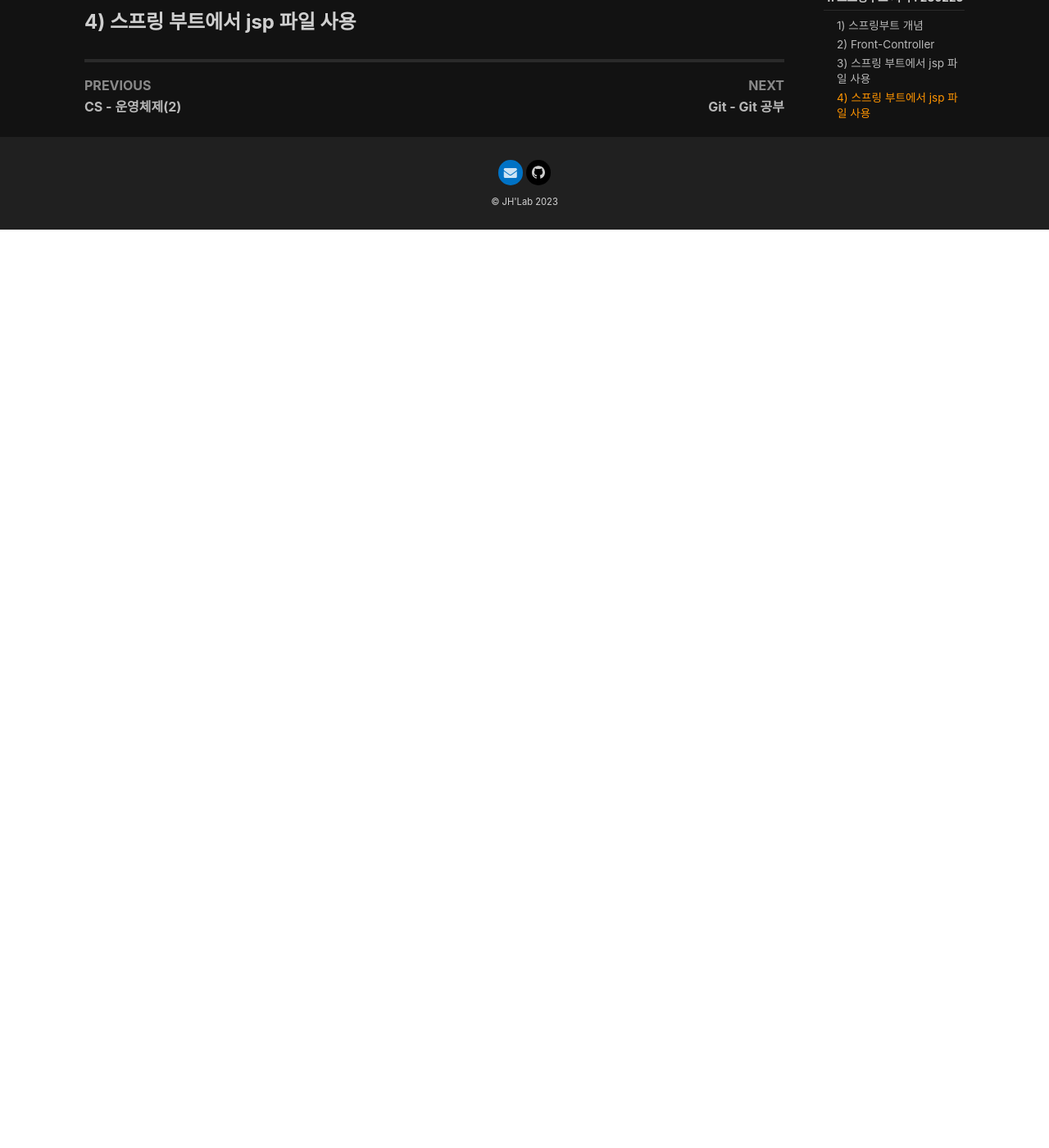
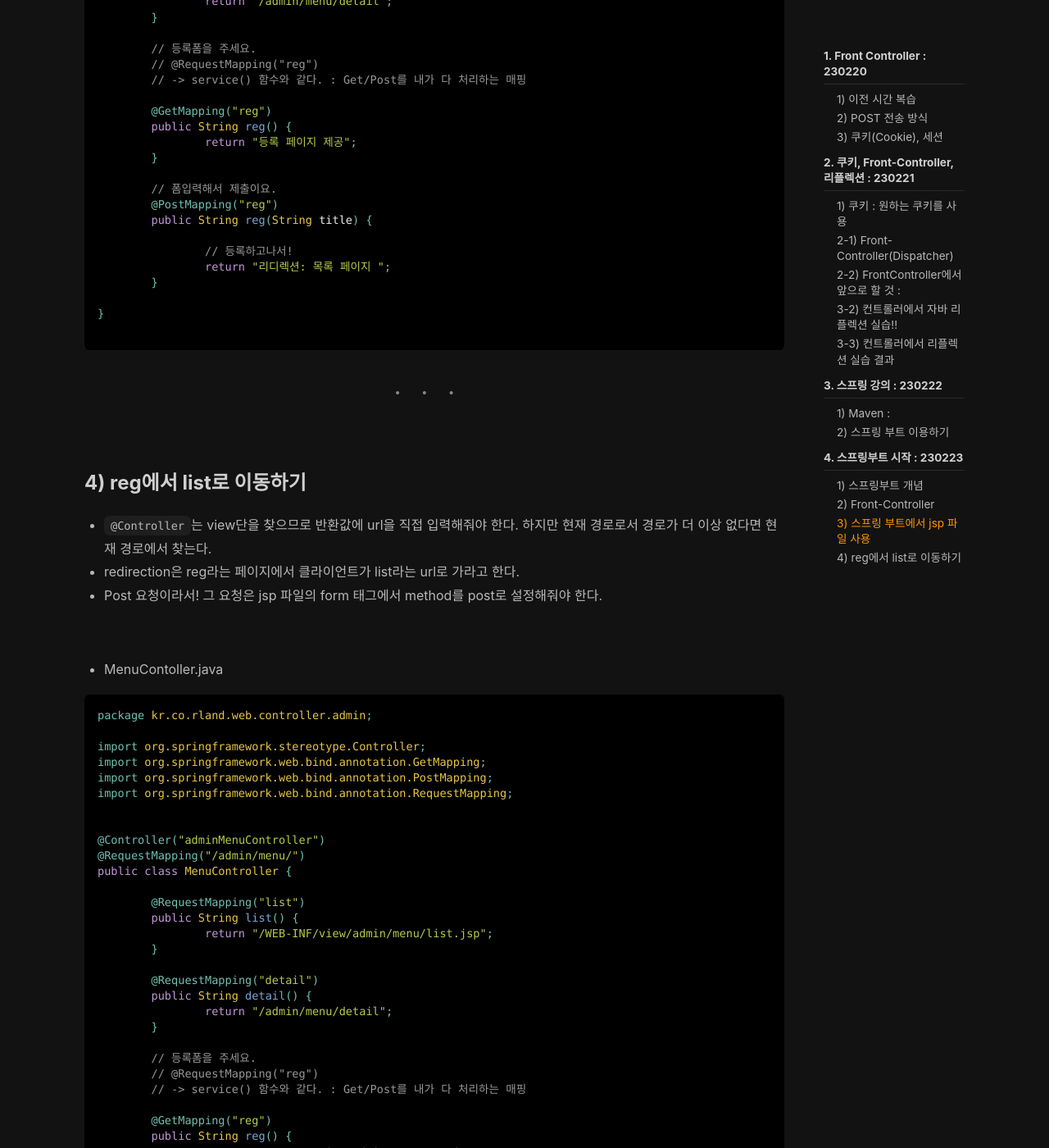
Before and after one commit to wogjs0911/wogjs0911.github.io, a Jekyll site: the page built from _posts/2023-02-20-Week13 Day1,2,3.md, in a window 1280 px wide and 1400 px high, scrolled down 18989 px. Shown: the whole window at 82% size. Built offline with Jekyll 4.4.1, drawn with Linux system fonts in a browser that asks for light colours; nearby versions of some CDN libraries; comment, search, counter and statistics services are not loaded; before the commit the page ends 19269 px from its top, so only the background shows below that; some of the changed text lies outside the part shown.

Commit message:
week13 day5_1

````diff
--- a/_posts/2023-02-20-Week13 Day1,2,3.md
+++ b/_posts/2023-02-20-Week13 Day1,2,3.md
@@ -14,7 +14,7 @@
 - 이전 시간에는 서블릿을 통해서 입력 받는 방법을 배움.
 
 <br>
-- 입력부분과 Dispatcher 부분이 잘려나가고(서블릿 부분이 잘려나간다.) 순수 자바코드인 POJO만 남는다.
+- 앞으로는 기존 컨트롤러에서 입력부분과 Dispatcher 부분이 잘려나가고(서블릿 부분이 잘려나간다.) 순수 자바코드인 POJO만 남는다.
 	- 잘려진 부분은 클라이언트 쪽으로 보낸다.
 
 ---
@@ -31,7 +31,7 @@
 
 <br>
 - POST 전송 특징 :
-	- 요청 header가 아니라 요청 body에 데이터가 들어가서 URL에서 데이터가 보여지지 않는다.
+	- 크롬에서 키보드 중 F12를 눌러 개발자 모드에서 요청 header가 아니라 요청 body에 데이터가 들어가서 URL에서 데이터가 보여지지 않는다.
 
 ```html
 <form action="/webprj2/input" method="post">
@@ -100,7 +100,7 @@
 
 <br>
 - 3-2. 세션 객체
-	- ListController3에서 서블릿 세션을 부여하고 ListController2에서 서블릿이 그 세션을 공유하여 출력한다.
+	- 아래 코드의 ListController4에서 서블릿 세션을 부여하고 ListController2에서 서블릿이 그 세션을 공유하여 출력한다.
 	- 서블릿들이 공유하여 사용한다.
 	- 요청자들에 준하여 세션을 공유한다.
 	- 요청자가 다르면, 세션 공간을 다르게 공유한다.
@@ -985,7 +985,7 @@
 ---
 
 <br><br>
-# 3. 스프링 강의  : 230223
+# 3. 스프링 강의  : 230222
 
 
 - 이클립스의 마켓플레이스는 스프링의 도구만 제공해주고 라이브러리는 아니다. 그래서 maven repository에서 다운받는다.
@@ -1035,7 +1035,7 @@
 - 정리** : 우리는 이러한 기능(Goal)에 알맞은 Plug-in들을 꽂아서 전체적으로는 Phase단계로 실행한다.
 
 <br>
-#### c. Maven 자동 생성 및 실행(이클립스에서 생성)
+#### d. Maven 자동 생성 및 실행(이클립스에서 생성)
 
 - 이클립스에서 메이븐 프로젝트로 이전에 만든 프로젝트 가져오기. 또는, 이클립스에서 메이븐프로젝트로 바로 만들 수 있다!
 - 메이븐 프로젝트에서는 pom.xml이 중요하다. jar를 war로 바꿔서 웹프로젝트로 바꿔준다.
@@ -1235,15 +1235,32 @@
 
 - 컨트롤러 이름이 겹칠 때 사용한다. 특화된 컨트롤에 이름을 붙여준다.
 - Rest라는 것은 웹에서 데이터를 전송하고 처리하는 방법이며 즉, 반환하는 것은 상대방에게 데이터를 바로 전해준다.
-- 결론 : `return "Hello JSP"`라면 Hello JSP라는 사용자가 문자열을 반환해준다.
+
+<br>
+- REST(Representational State Transfer) : 상태를 전달해준다! REST라는 데이터 형식이다.
+
+<br>
+- REST 5대 원칙 :
+	- 서버는 데이터를 제공하고 클라이언트는 데이터를 소비한다
+	- 웹 기반이 되어야 한다.
+	- 상태가 유지될 필요 없이 전송이 되어야 한다.
+
+<br>
+- Restful 형태 웹서버인가 그 전의 Web Server를 이용하는가?
+	- Restful API는 모든 데이터를 자바스크립트를 이용해서 만든다. 서버는 데이터만 제공해준다. 이것은 CSR 서버이다.
+	- 서버에서 데이터를 다 구성해서 만들어서 만드는 웹서버는 SSR이다.
+
+<br>
+- 결론 : `return "Hello JSP"`를 반환하면 `Hello JSP`라는 사용자가 문자열을 반환해준다.
 
 
 <br>
 
 #### b. `@Controller`
 
-- 컨트롤러 이름이 겹칠 때 사용하지 못하는 컨트롤러이다.
-- 또한, @Controller는 데이터가 아니라 view단을 반환해준다. `return "/WEB-INF/view/index.jsp"` 라는 파일 경로를 입력해주어야 한다.
+- 컨트롤러 이름이 겹칠 때 사용한다. 특화된 컨트롤에 이름을 붙여준다.
+
+- 또한, `@Controller`는 데이터가 아니라 view단을 반환해준다. `return "/WEB-INF/view/index.jsp"` 라는 파일 경로를 입력해주어야 한다.
 
 <br>
 
@@ -1350,4 +1367,91 @@
 ---
 
 <br>
-### 4) 스프링 부트에서 jsp 파일 사용
+### 4) reg에서 list로 이동하기
+
+- `@Controller`는 view단을 찾으므로 반환값에 url을 직접 입력해줘야 한다. 하지만 현재 경로로서 경로가 더 이상 없다면 현재 경로에서 찾는다.
+- redirection은 reg라는 페이지에서 클라이언트가 list라는 url로 가라고 한다.
+- Post 요청이라서! 그 요청은 jsp 파일의 form 태그에서 method를 post로 설정해줘야 한다.
+
+<br>
+
+- MenuContoller.java
+
+```java
+package kr.co.rland.web.controller.admin;
+
+import org.springframework.stereotype.Controller;
+import org.springframework.web.bind.annotation.GetMapping;
+import org.springframework.web.bind.annotation.PostMapping;
+import org.springframework.web.bind.annotation.RequestMapping;
+
+
+@Controller("adminMenuController")
+@RequestMapping("/admin/menu/")
+public class MenuController {
+
+	@RequestMapping("list")
+	public String list() {
+		return "/WEB-INF/view/admin/menu/list.jsp";
+	}
+
+	@RequestMapping("detail")
+	public String detail() {
+		return "/admin/menu/detail";
+	}
+
+	// 등록폼을 주세요.
+	// @RequestMapping("reg")
+	// -> service() 함수와 같다. : Get/Post를 내가 다 처리하는 매핑
+
+	@GetMapping("reg")
+	public String reg() {
+		return "/WEB-INF/view/admin/menu/reg.jsp";
+	}
+
+	// 폼입력해서 제출이요.
+	@PostMapping("reg")
+	public String reg(String title) {
+		// 등록하고나서!
+		System.out.println("메뉴 등록 완료");
+		return "redirect:list";
+		// @Controller는 view단을 찾으므로 url을 입력해줘야한다.
+		// redirection은 reg라는 페이지에서 클라이언트가 list라는 url로 가라고 한다.
+		// 경로가 더 이상 없다면 현재 경로에서 찾는다.
+		// 그 요청은 jsp파일의 form 태그에서 method post를 설정해줘야 한다. Post 요청이라서!
+	}
+
+}
+
+```
+
+- reg.jsp
+
+```jsp
+<%@ page language="java" contentType="text/html; charset=UTF-8"
+    pageEncoding="UTF-8"%>
+<!DOCTYPE html>
+<html>
+<head>
+<meta charset="UTF-8">
+<title>Insert title here</title>
+</head>
+<body>
+	<section>
+		<h1>메뉴 등록 페이지 </h1>
+		<form method="post">
+			<fieldset>
+				<legend>메뉴 입력 필드</legend>
+				<div>
+					<label>제목 : </label>
+					<input type="text" name="title">
+				</div>
+				<div>
+					<input type="submit" value="등록">
+				</div>
+			</fieldset>
+		</form>
+	</section>
+</body>
+</html>
+```
````
Also changed, not shown: other parts of _posts/2023-02-20-Week13 Day1,2,3.md (+1 -1 lines).
